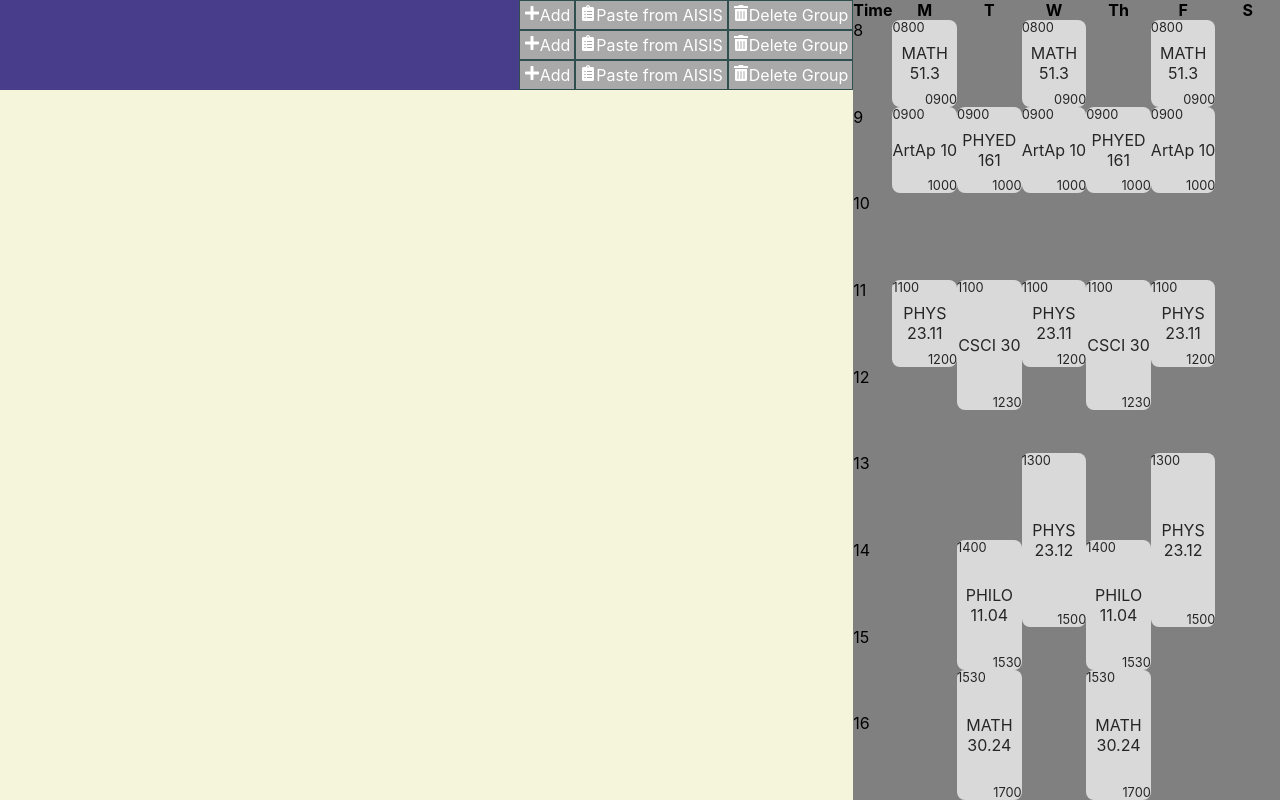
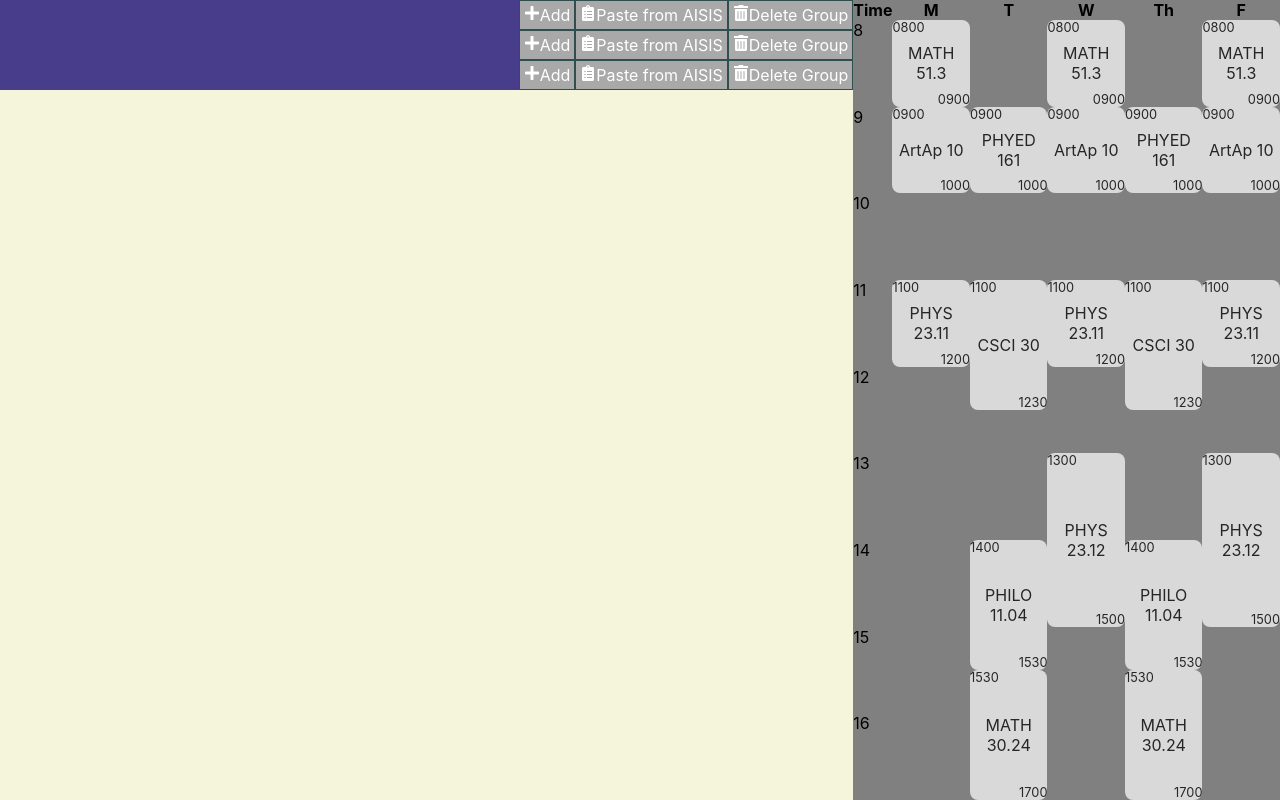
Before and after one commit to dnamme/enlistment-scheduler, a React (Create React App) app: page / in a window 1280 px wide. Built offline with nearby package versions, Linux system fonts and the light colour scheme.

Commit message:
change timetable grid to auto

```diff
--- a/src/App.js
+++ b/src/App.js
@@ -36,7 +36,7 @@ function App() {
         {code: 'ArtAp 10', start: 9, end: 10, startTime: '0900', endTime: '1000'},
         {code: 'PHYS 23.11', start: 11, end: 12, startTime: '1100', endTime: '1200'},
         {code: 'PHYS 23.12', start: 13, end: 15, startTime: '1300', endTime: '1500'},
-      ], []
+      ],
     ]
   })
 
--- a/src/css/Timetable.css
+++ b/src/css/Timetable.css
@@ -1,7 +1,9 @@
 .timetable {
   height: 100%;
   display: grid;
-  grid-template-columns: min-content repeat(6, 1fr);
+  grid-template-columns: min-content;
+  grid-auto-columns: 1fr;
+  grid-auto-flow: column;
   background-color: gray;
 }
 
```
